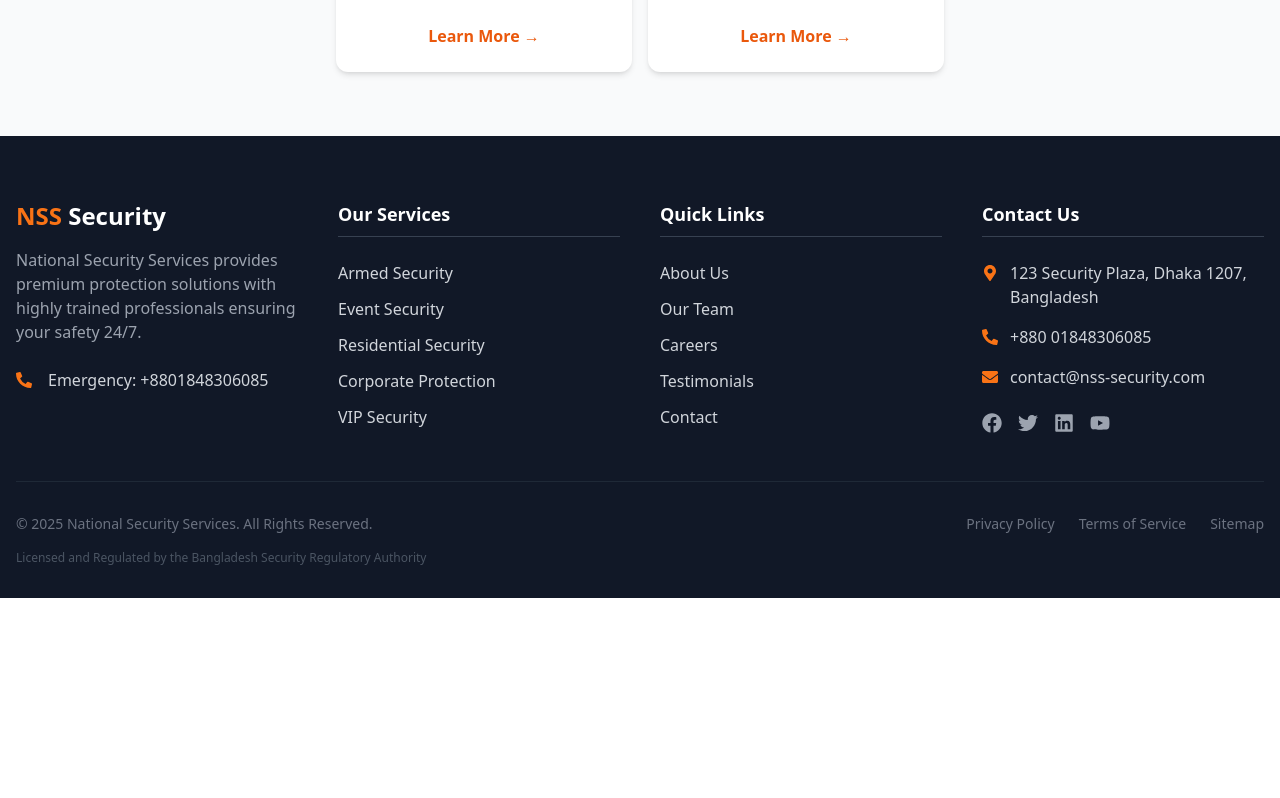
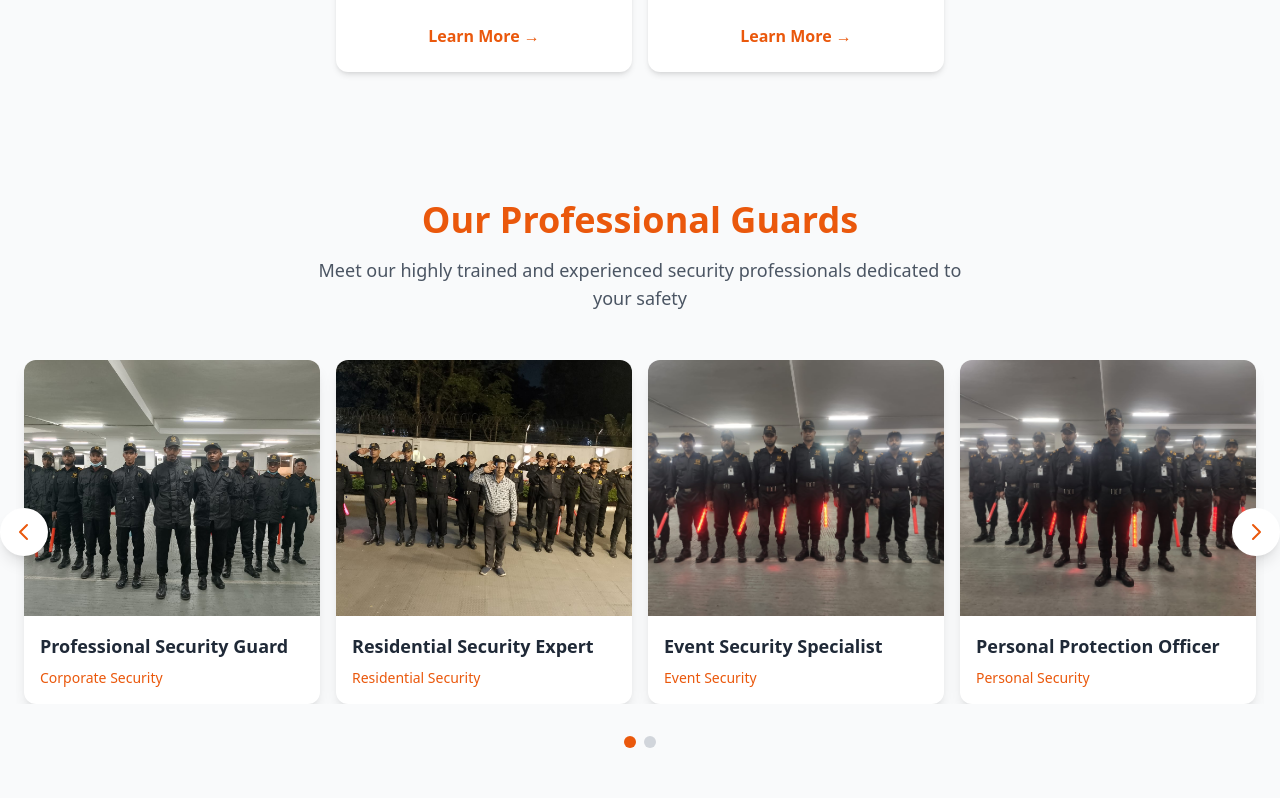
Before and after one commit to mehedishopnil/nss-client, a React (Vite) app: page / in a window 1280 px wide. Shown: the part 2222-3020 px from the top of the page. Before the commit the page ends 2820 px from the top, so only its background shows below. Built offline with nearby package versions, Linux system fonts and the light colour scheme; no server answers.

Commit message:
new update on the home page

```diff
--- a/src/components/GuardsGallery/GuardsGallery.jsx
+++ b/src/components/GuardsGallery/GuardsGallery.jsx
@@ -5,7 +5,7 @@ import AllGards1 from '../../assets/image/BannerImg/AllGards-1.jpg';
 import AllGards2 from '../../assets/image/BannerImg/AllGards-2.jpg';
 import AllGards3 from '../../assets/image/BannerImg/AllGards-3.jpg';
 import AllGards4 from '../../assets/image/BannerImg/AllGards-4.jpg';
-import Guard1 from '../../assets/image/Guard-1.png';
+
 
 const GuardsGallery = () => {
   // Sample guard data - you can replace with actual data
@@ -34,12 +34,7 @@ const GuardsGallery = () => {
       image: AllGards4,
       role: "Personal Security"
     },
-    {
-      id: 5,
-      name: "Security Team Leader",
-      image: Guard1,
-      role: "Team Leadership"
-    },
+
     {
       id: 6,
       name: "Night Security Guard",
--- a/src/pages/Home/Home.jsx
+++ b/src/pages/Home/Home.jsx
@@ -2,6 +2,7 @@ import React from "react";
 import BannerSection from "./HomeContent/BannerSection";
 import ServicesSection from "../../components/ServicesSection/ServicesSection";
 import AboutNss from "../../components/AboutNss/AboutNss";
+import GuardsGallery from "../../components/GuardsGallery/GuardsGallery";
 
 const Home = () => {
   return (
@@ -18,6 +19,10 @@ const Home = () => {
       <section>
         <ServicesSection/>
       </section>
+
+      <section>
+        <GuardsGallery />
+      </section>
     </div>
   );
 };
```
